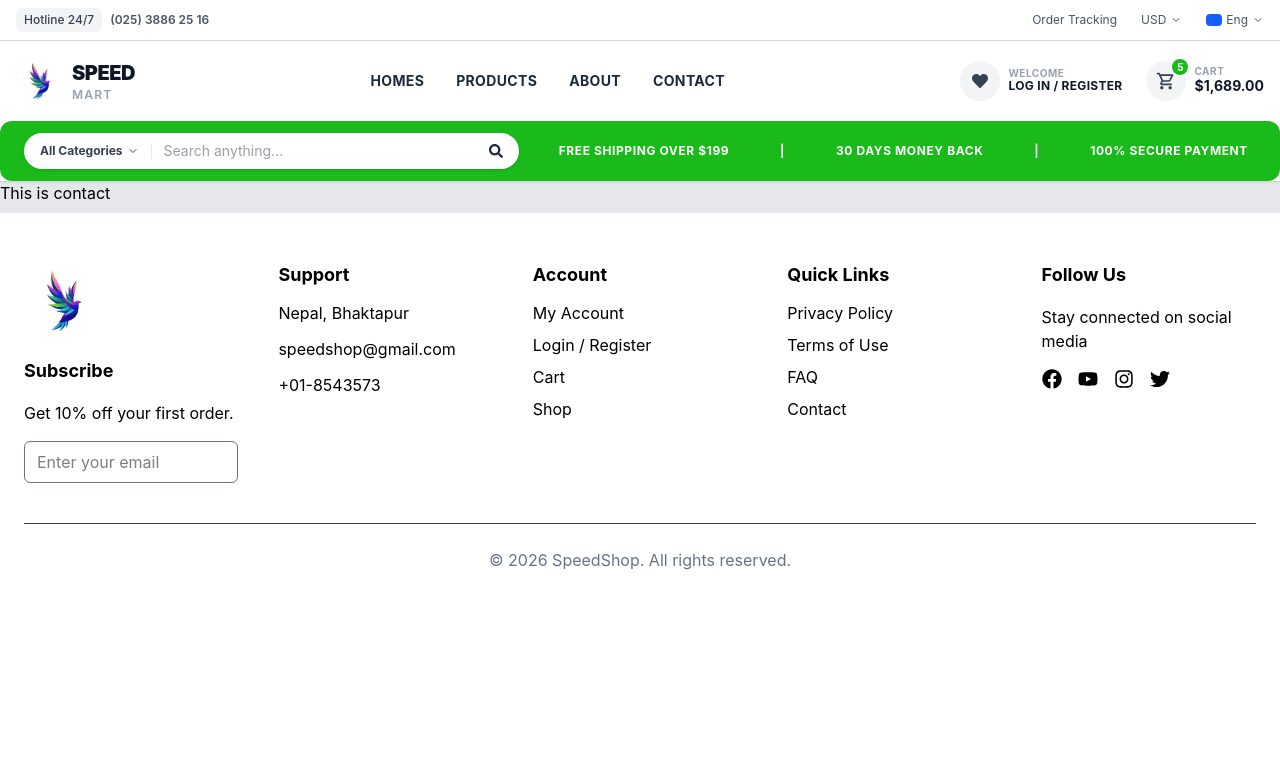
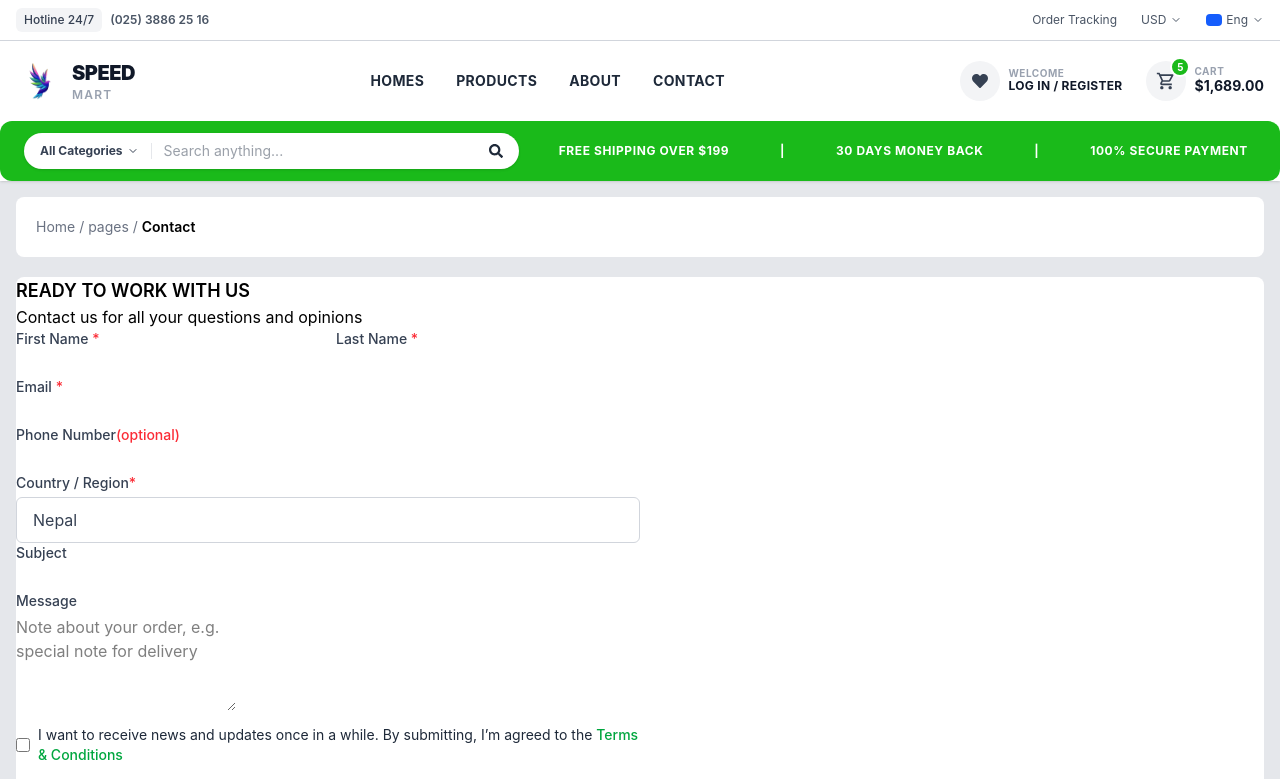
Before and after one commit to headlet/E-Commerce, a React app in the folder frontend/: page /contact in a window 1280 px wide. Shown: the top 779 px of the page. Built offline with nearby package versions, Linux system fonts and the light colour scheme; the HTML template or start-up script is replaced by a standard one.

Commit message:
building contact page

```diff
--- a/frontend/src/public/components/pages/Contact.jsx
+++ b/frontend/src/public/components/pages/Contact.jsx
@@ -1,10 +1,167 @@
-function Contact(){
-    return (
-        <>
-        <h1>This is contact</h1>
-        </>
+import { useState } from "react";
 
-    );
+function Contact() {
+  const [formdata, setFormData] = useState({});
+
+  const handleChange = (e) => {
+    const { name, value, type, checked } = e.target;
+    setFormData((values) => ({
+      ...values,
+      [name]: type == "checkbox" ? checked : value,
+    }));
+  };
+
+  const handleSubmit = (e) => {
+    e.preventDefault();
+    console.log("Form Submitted:", formdata);
+  };
+
+  return (
+    <section className="flex flex-col items-center justify-center w-full p-4 gap-5">
+      <div className="text-sm text-gray-500 w-full bg-white rounded-lg p-5">
+        Home / pages /{" "}
+        <span className="text-md font-semibold text-black">Contact</span>
+      </div>
+
+      <div className="bg-white rounded-lg w-full">
+        <h2 className="text-lg font-semibold">READY TO WORK WITH US</h2>
+        <p>Contact us for all your questions and opinions</p>
+        <div className="w-full grid grid-cols-2">
+          <form onSubmit={handleSubmit} className="">
+            {/* firstname */} {/* lastname */}
+            <div className="grid grid-cols-1 sm:grid-cols-2 gap-4">
+              <div>
+                <label className="block text-sm font-medium text-gray-700 mb-1">
+                  First Name <span className="text-red-500">*</span>
+                </label>
+                <input
+                  type="text"
+                  name="firstname"
+                  value={formdata.firstname}
+                  onChange={handleChange}
+                />
+              </div>
+
+              <div>
+                <label className="block text-sm font-medium text-gray-700 mb-1">
+                  Last Name <span className="text-red-500">*</span>
+                </label>
+                <input
+                  type="text"
+                  name="lastname"
+                  value={formdata.lastname}
+                  onChange={handleChange}
+                />
+              </div>
+            </div>
+            {/* email */}
+            <div>
+              <label className="block text-sm font-medium text-gray-700 mb-1">
+                Email <span className="text-red-500">*</span>
+              </label>
+              <input
+                type="email"
+                value={formdata.email}
+                name="email"
+                onChange={handleChange}
+              />
+            </div>
+            {/* number */}
+            <div>
+              <label className="block text-sm font-medium text-gray-700 mb-1">
+                Phone Number<span className="text-red-500">(optional)</span>
+              </label>
+              <input
+                type="tel"
+                name="phonenumber"
+                value={formdata.phonenumber}
+                onChange={handleChange}
+              />
+            </div>
+            {/* country */}
+            <div>
+              <label className="block text-sm font-medium text-gray-700 mb-1">
+                Country / Region<span className="text-red-500">*</span>
+              </label>
+              <select
+                name="country"
+                value={formdata.country}
+                onChange={handleChange}
+                className="w-full appearance-none px-4 py-2.5 border border-gray-300 rounded-md bg-white focus:outline-none focus:ring-1 focus:ring-green-500 focus:border-green-500 text-gray-700"
+              >
+                <option value="NP">Nepal</option>
+                <option value="UK">United Kingdom (UK)</option>
+                <option value="CA">Canada</option>
+                <option value="AU">Australia</option>
+              </select>
+            </div>
+            {/* subject*/}
+            <div>
+              <label className="block text-sm font-medium text-gray-700 mb-1">
+                Subject
+              </label>
+              <input
+                type="text"
+                name="subject"
+                value={formdata.subject}
+                onChange={handleChange}
+              />
+            </div>
+            {/* message */}
+            <div>
+              <label className="block text-sm font-medium text-gray-700 mb-1">
+                Message
+              </label>
+              <textarea
+                name="message"
+                value={formdata.message}
+                onChange={handleChange}
+                rows={4}
+                placeholder="Note about your order, e.g. special note for delivery"
+              ></textarea>
+            </div>
+            {/* aggre */}
+            <div className="flex items-center space-x-2 pt-2">
+              <input
+                type="checkbox"
+                name="agreeToTerm"
+                checked={formdata.agreeToTerm}
+                onChange={handleChange}
+                className="h-4 w-4 rounded border-gray-300 text-green-600 focus:ring-green-500 accent-green-600"
+              />
+              <label
+                htmlFor="terms"
+                className="text-xs sm:text-sm text-gray-800 select-none"
+              >
+                I want to receive news and updates once in a while. By
+                submitting, I’m agreed to the{" "}
+                <a
+                  href="#"
+                  className="text-green-600 hover:underline font-medium"
+                >
+                  Terms & Conditions
+                </a>
+              </label>
+            </div>
+            {/* submit */}
+            <div className="pt-4">
+              <button
+                type="submit"
+                className="w-auto bg-[#13b41d] hover:bg-green-600 text-white font-semibold text-xs tracking-wider uppercase py-3.5 px-6 rounded-md transition duration-200 shadow-sm"
+              >
+                SEND MESSAGE
+              </button>
+            </div>
+          </form>
+
+          {/* right section */}
+          <div>
+
+          </div>
+        </div>
+      </div>
+    </section>
+  );
 }
 
 export default Contact;
--- a/package.json
+++ /dev/null
@@ -1,6 +0,0 @@
-{
-  "dependencies": {
-    "@tailwindcss/vite": "^4.3.0",
-    "tailwindcss": "^4.3.0"
-  }
-}
```
Also changed, not shown: 1 other file (tests, documents, lock files or other folders).
